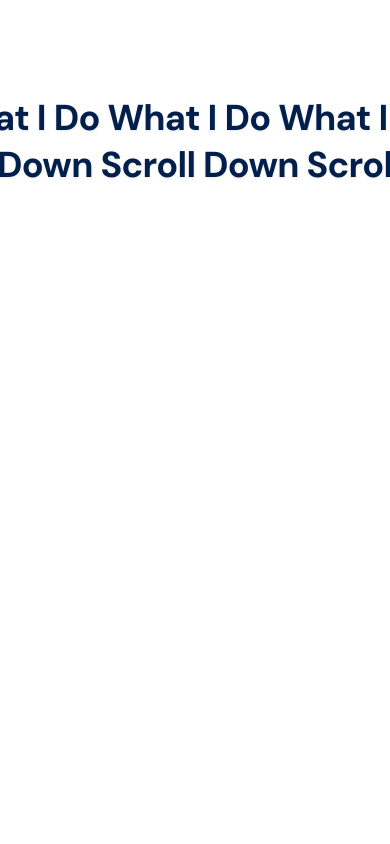
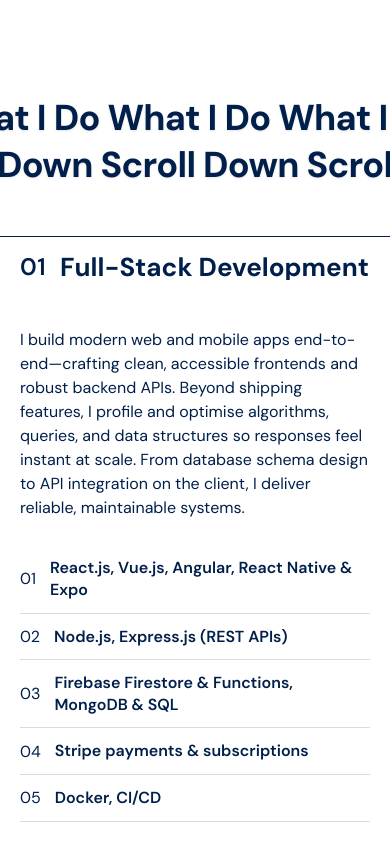
Before and after one commit to JIAJUNKK/jiajun-portfolio, a React (Vite) app: page / in a window 390 px wide. Shown: the part 1469-2313 px from the top of the page. Built offline with nearby package versions, Linux system fonts and the light colour scheme.

Commit message:
fix: refine WhatIDo card stacking scroll animation

```diff
--- a/src/components/WhatIdo/WhatIDo.jsx
+++ b/src/components/WhatIdo/WhatIDo.jsx
@@ -4,8 +4,6 @@ import { ScrollTrigger } from "gsap/ScrollTrigger";
 import { SERVICES } from "../../constants";
 import "./WhatIDo.scss";
 
-ScrollTrigger.config({ ignoreMobileResize: true });      // GSAP 3.12+
-if (ScrollTrigger.isTouch) ScrollTrigger.normalizeScroll(true);
 gsap.registerPlugin(ScrollTrigger);
 
 export default function WhatIDo({ services = SERVICES }) {
@@ -14,137 +12,301 @@ export default function WhatIDo({ services = SERVICES }) {
     const cardsRef = useRef([]);
 
     useLayoutEffect(() => {
-        const NAV_H = document.querySelector(".navbar")?.offsetHeight || 100;
-        const OFFSET = NAV_H + 24;
+        const root = rootRef.current;
+        const stage = stageRef.current;
+        const cards = cardsRef.current.filter(Boolean);
 
-        const ready = async () => {
-            try { await (document.fonts?.ready ?? Promise.resolve()); } catch { }
-            await new Promise(r => requestAnimationFrame(() => requestAnimationFrame(r)));
+        if (!root || !stage || !cards.length) return;
+
+        let frame = null;
+
+        // --------------------------------------------------
+        // Measurements
+        // --------------------------------------------------
+
+        const getViewportHeight = () =>
+            window.visualViewport?.height ?? window.innerHeight;
+
+        const getNavbarHeight = () =>
+            document
+                .querySelector(".navbar")
+                ?.getBoundingClientRect()
+                .height ?? 0;
+
+        const getPinOffset = () => getNavbarHeight();
+
+        const setStageHeight = () => {
+            const available =
+                getViewportHeight() - getPinOffset();
+
+            stage.style.height = `${Math.max(
+                300,
+                available
+            )}px`;
         };
 
-        let mm = null;
-        let ctx = null;
-        let killed = false;
+        /*
+         * Every header has the same CSS height,
+         * so measuring the first one is enough.
+         */
+        const getHeaderHeight = () => {
+            const header =
+                cards[0]?.querySelector(".rows__header");
 
-        const init = async () => {
-            await ready();
-            if (killed) return;
-            mm = gsap.matchMedia();
-            ctx = gsap.context(() => {
-                mm.add("(min-width: 1025px)", () => {
-                    const cards = cardsRef.current.filter(Boolean);
-                    if (!cards.length) return;
+            return (
+                header?.getBoundingClientRect().height ??
+                64
+            );
+        };
 
-                    const STACK_GAP = 90;
-                    const SCROLL_PER_CARD = 420;
+        /*
+         * Card 01 = 0
+         * Card 02 = 1 header down
+         * Card 03 = 2 headers down
+         */
+        const getCardRestY = (index) =>
+            index * getHeaderHeight();
 
-                    cards.forEach((el, i) => (el.style.zIndex = String(100 + i)));
+        /*
+         * One transition per incoming card.
+         */
+        const getScrollPerCard = () =>
+            gsap.utils.clamp(
+                320,
+                650,
+                getViewportHeight() * 0.72
+            );
 
-                    const tl = gsap.timeline({
-                        defaults: { ease: "power1.out" },
+        setStageHeight();
+
+        // --------------------------------------------------
+        // GSAP
+        // --------------------------------------------------
+
+        const ctx = gsap.context(() => {
+            cards.forEach((card, index) => {
+                gsap.set(card, {
+                    zIndex: 100 + index,
+                    force3D: true,
+                });
+            });
+
+            /*
+             * First card is already on screen.
+             */
+            gsap.set(cards[0], {
+                y: 0,
+            });
+
+            /*
+             * Remaining cards wait immediately below
+             * the pinned stage.
+             */
+            gsap.set(cards.slice(1), {
+                y: () => stage.clientHeight,
+            });
+
+            if (cards.length === 1) return;
+
+            const timeline = gsap.timeline({
+                defaults: {
+                    ease: "none",
+                },
+
                 scrollTrigger: {
-                            trigger: stageRef.current,
-                            start: () => `top top+=${OFFSET}`,
-                            // add extra runway so release feels natural
+                    trigger: stage,
+
+                    start: () =>
+                        `top top+=${getPinOffset()}`,
+
+                    /*
+                     * No fake dead-scroll after the final card.
+                     */
                     end: () =>
-                                `+=${cards.length * SCROLL_PER_CARD + Math.round(window.innerHeight * 0.5)}`,
-                            scrub: 0.7,
+                        `+=${Math.round(
+                            (cards.length - 1) *
+                            getScrollPerCard()
+                        )}`,
+
                     pin: true,
                     pinSpacing: true,
-                            fastScrollEnd: false,
+
+                    scrub: 0.35,
+
                     anticipatePin: 1,
+
                     invalidateOnRefresh: true,
                 },
             });
 
-                    cards.forEach((card, i) => {
-                        tl.fromTo(
+            cards.slice(1).forEach((card, index) => {
+                const cardIndex = index + 1;
+
+                timeline.fromTo(
                     card,
-                            { y: "110%", immediateRender: false },
-                            { y: i * STACK_GAP, duration: 0.9, ease: "power1.out" },
-                            i
+                    {
+                        y: () => stage.clientHeight,
+                    },
+                    {
+                        /*
+                         * This is the key.
+                         *
+                         * Each new card stops exactly
+                         * one header below the previous.
+                         */
+                        y: () =>
+                            getCardRestY(cardIndex),
+
+                        duration: 1,
+                        ease: "none",
+                    },
+                    index
                 );
             });
+        }, root);
 
-                    return () => tl.scrollTrigger?.kill();
+        // --------------------------------------------------
+        // Refresh handling
+        // --------------------------------------------------
+
+        const requestRefresh = () => {
+            if (frame) {
+                cancelAnimationFrame(frame);
+            }
+
+            frame = requestAnimationFrame(() => {
+                setStageHeight();
+
+                requestAnimationFrame(() => {
+                    ScrollTrigger.refresh();
                 });
-                // Mobile & tablets
-                mm.add("(max-width: 1024px)", () => {
-                    const cards = cardsRef.current.filter(Boolean);
-                    if (!cards.length) return;
-
-                    const STACK_GAP = 65;
-                    const SCROLL_PER_CARD = 420;
-
-                    cards.forEach((el, i) => (el.style.zIndex = String(100 + i)));
-
-                    const tl = gsap.timeline({
-                        defaults: { ease: "power1.out" },
-                        scrollTrigger: {
-                            trigger: stageRef.current,
-                            start: () => `top top+=${OFFSET}`,
-                            end: `+=${cards.length * SCROLL_PER_CARD}`,
-                            scrub: 0.8,
-                            pin: true,
-                            anticipatePin: 1,
-                            invalidateOnRefresh: true,
-                        },
             });
-
-                    cards.forEach((card, i) => {
-                        tl.fromTo(
-                            card,
-                            { y: "110%", immediateRender: false },
-                            { y: i * STACK_GAP, duration: 0.9, ease: "power1.out" },
-                            i
-                        );
-                    });
-
-                    return () => tl.scrollTrigger?.kill();
-                });
-            }, rootRef);
-
-            ScrollTrigger.refresh();
-            requestAnimationFrame(() => { if (!killed) ScrollTrigger.refresh(); });
         };
 
-        init();
+        const handleRefreshInit = () => {
+            setStageHeight();
+        };
+
+        ScrollTrigger.addEventListener(
+            "refreshInit",
+            handleRefreshInit
+        );
+
+        window.addEventListener(
+            "resize",
+            requestRefresh
+        );
+
+        window.visualViewport?.addEventListener(
+            "resize",
+            requestRefresh
+        );
+
+        document.fonts?.ready
+            ?.then(requestRefresh)
+            .catch(() => { });
+
+        requestRefresh();
 
         return () => {
-            killed = true;
-            ctx?.revert();
-            mm?.revert();
+            if (frame) {
+                cancelAnimationFrame(frame);
+            }
+
+            window.removeEventListener(
+                "resize",
+                requestRefresh
+            );
+
+            window.visualViewport?.removeEventListener(
+                "resize",
+                requestRefresh
+            );
+
+            ScrollTrigger.removeEventListener(
+                "refreshInit",
+                handleRefreshInit
+            );
+
+            ctx.revert();
         };
-    }, []);
+    }, [services.length]);
 
     return (
-        <div className="what-i-do-rows" ref={rootRef} aria-labelledby="what-title">
-            <div className="rows__stage" ref={stageRef}>
-                {services.map((s, i) => (
+        <section
+            ref={rootRef}
+            className="what-i-do-rows"
+            aria-labelledby="what-title"
+        >
+            <div
+                ref={stageRef}
+                className="rows__stage"
+            >
+                {services.map((service, index) => (
                     <article
-                        key={s.id}
+                        key={service.id}
                         className="rows__card"
-                        ref={(el) => (cardsRef.current[i] = el)}
+                        ref={(element) => {
+                            cardsRef.current[index] =
+                                element;
+                        }}
                     >
-                        <div className="rows__numRow">
-                            <span className="rows__num">{String(i + 1).padStart(2, "0")}</span>
-                        </div>
+                        <header className="rows__header">
+                            <span className="rows__num">
+                                {String(index + 1).padStart(
+                                    2,
+                                    "0"
+                                )}
+                            </span>
+
+                            <h3 className="rows__h3">
+                                {service.title}
+                            </h3>
+                        </header>
 
                         <div className="rows__content">
-                            <h3 className="rows__h3">{s.title}</h3>
-                            <p className="rows__body">{s.body}</p>
-                            <ul className="rows__bullets" role="list">
-                                {(s.bullets || []).map((b, j) => (
-                                    <li key={j} className="rows__bullet">
-                                        <span className="rows__bulletIndex">{String(j + 1).padStart(2, "0")}</span>
-                                        <span className="rows__bulletLabel">{b}</span>
+                            <p className="rows__body">
+                                {service.body}
+                            </p>
+
+                            {!!service.bullets?.length && (
+                                <ul
+                                    className="rows__bullets"
+                                    role="list"
+                                >
+                                    {service.bullets.map(
+                                        (
+                                            bullet,
+                                            bulletIndex
+                                        ) => (
+                                            <li
+                                                key={
+                                                    bulletIndex
+                                                }
+                                                className="rows__bullet"
+                                            >
+                                                <span className="rows__bulletIndex">
+                                                    {String(
+                                                        bulletIndex +
+                                                        1
+                                                    ).padStart(
+                                                        2,
+                                                        "0"
+                                                    )}
+                                                </span>
+
+                                                <span className="rows__bulletLabel">
+                                                    {bullet}
+                                                </span>
                                             </li>
-                                ))}
+                                        )
+                                    )}
                                 </ul>
+                            )}
                         </div>
                     </article>
                 ))}
             </div>
-        </div>
+        </section>
     );
 }
--- a/src/components/WhatIdo/WhatIDo.scss
+++ b/src/components/WhatIdo/WhatIDo.scss
@@ -1,137 +1,276 @@
 @use "../../styles/theme" as *;
-
-$left-col-min: 120px;
-$left-col-max: 220px;
 
 .what-i-do-rows {
     width: 100%;
-    margin: 0 auto;
-    padding: clamp(48px, 8vw, 120px) 0;
+    position: relative;
+
+    padding:
+        clamp(48px, 7vw, 100px) 0;
+
     color: $primary-text-color;
+}
+
+
+/* ======================================================
+   STAGE
+   ====================================================== */
 
 .rows__stage {
     position: relative;
-        height: 150svh;
+
     width: 100%;
+    height: 100dvh;
+
     overflow: hidden;
+
+    background: $light;
+}
+
+
+/* ======================================================
+   CARD
+   ====================================================== */
 
 .rows__card {
     position: absolute;
     inset: 0;
+
+    width: 100%;
+    height: 100%;
+
     background: $light;
+
+    overflow: hidden;
+
     border-top: 1px solid $primary;
-            display: flex;
-            flex-direction: row;
-            justify-content: space-between;
-            align-items: flex-start;
-            gap: 10vw;
-            padding-inline: $pad-mobile;
+
     will-change: transform;
+    backface-visibility: hidden;
+}
 
-            .rows__numRow {
-                display: flex;
-                flex-direction: row;
+
+/* ======================================================
+   HEADER
+
+   THIS is the visible piece of old cards.
+   All cards use the exact same header height.
+   ====================================================== */
+
+.rows__header {
+    /*
+     * This controls how much of every previous
+     * card remains visible.
+     */
+    height: clamp(64px,
+            8vh,
+            92px);
+
+    display: grid;
+
+    grid-template-columns:
+        minmax(90px, 18vw) minmax(0, 1fr);
+
     align-items: center;
-                gap: 12px;
-                flex: 0 0 clamp($left-col-min, 22vw, $left-col-max);
-                min-width: clamp($left-col-min, 22vw, $left-col-max);
 
-                @include mobile {
-                    min-width: 0;
+    gap: clamp(24px,
+            6vw,
+            100px);
+
+    padding-inline:
+        clamp(20px, 6vw, 96px);
+
+    background: $light;
 }
+
 
 .rows__num {
     font-size: $fs-num;
     font-weight: 600;
-                    letter-spacing: .02em;
+
+    line-height: 1;
+
+    letter-spacing: 0.02em;
+}
+
+
+.rows__h3 {
+    min-width: 0;
+
+    margin: 0;
+
+    font-size: $fs-h3;
+
+    line-height: 1;
+
+    /*
+     * Prevent a long title wrapping and changing
+     * the stack height.
+     */
+    white-space: nowrap;
+    overflow: hidden;
+    text-overflow: ellipsis;
+}
+
+
+/* ======================================================
+   BODY
+   ====================================================== */
+
+.rows__content {
+    height: calc(100% - clamp(64px, 8vh, 92px));
+
+    overflow: hidden;
+
+    display: grid;
+
+    grid-template-columns:
+        minmax(90px, 18vw) minmax(0, 1fr);
+
+    column-gap: clamp(24px,
+            6vw,
+            100px);
+
+    align-content: start;
+
+    padding:
+        clamp(24px, 4vh, 48px) clamp(20px, 6vw, 96px);
+}
+
+.rows__body,
+.rows__bullets {
+    grid-column: 2;
+}
+
+.rows__body {
+    width: 100%;
+    max-width: 68ch;
+
+    margin:
+        0 0 clamp(16px, 3vh, 28px);
+
+    font-size: $fs-p;
+    line-height: 1.5;
+}
+
+
+.rows__bullets {
+    width: 100%;
+    max-width: 68ch;
+
+    margin: 0;
+    padding: 0;
+
+    list-style: none;
+}
+
+
+.rows__bullet {
+    display: grid;
+
+    grid-template-columns:
+        auto minmax(0, 1fr);
+
+    gap: 14px;
+
+    align-items: center;
+
+    padding: 12px 0;
+
+    border-bottom:
+        1px solid rgba(0, 0, 0, 0.14);
+}
+
+
+.rows__bulletIndex {
+    white-space: nowrap;
+
+    font-feature-settings: "tnum";
+}
+
+
+.rows__bulletLabel {
+    min-width: 0;
+
+    font-size: $fs-p;
+    font-weight: 600;
+
+    line-height: 1.35;
+}
+
+
+/* ======================================================
+   TABLET / MOBILE
+   ====================================================== */
+
+@media (max-width: 1024px) {
+    .rows__header {
+        height: clamp(54px,
+                7vh,
+                68px);
+
+        grid-template-columns:
+            auto minmax(0, 1fr);
+
+        gap: 14px;
+
+        padding-inline: $pad-mobile;
+    }
+
+    .rows__h3 {
+        /*
+         * Still one line because the height of the
+         * header must remain predictable.
+         */
+        white-space: nowrap;
+        overflow: hidden;
+        text-overflow: ellipsis;
+    }
+
+    .rows__content {
+        height: calc(100% - clamp(54px, 7vh, 68px));
+
+        display: block;
+
+        padding:
+            clamp(20px, 4vh, 32px) $pad-mobile;
+    }
+
+    .rows__body,
+    .rows__bullets {
+        width: 100%;
+        max-width: none;
     }
 }
 
+
+/* ======================================================
+   SHORT VIEWPORTS
+   1168 × 545 etc.
+   ====================================================== */
+
+@media (max-height: 650px) {
+    .rows__header {
+        /*
+         * Make the visible strips smaller when
+         * vertical space is limited.
+         */
+        height: 54px;
+    }
+
     .rows__content {
-                display: flex;
-                flex-direction: column;
-                align-items: flex-start;
-                justify-content: flex-start;
-                flex: 1 1 auto;
-                min-width: 0;
+        height: calc(100% - 54px);
 
-                .rows__h3 {
-                    font-size: $fs-h3;
-                    line-height: 1.1;
-                    margin-bottom: 5vh;
+        padding-top: 18px;
+        padding-bottom: 18px;
     }
 
     .rows__body {
-                    font-size: $fs-p;
-                    margin: 0 0 18px 0;
+        line-height: 1.35;
+
+        margin-bottom: 10px;
     }
 
-                .rows__bullets {
-                    display: grid;
-                    gap: 14px;
-                    max-width: 68ch;
-
     .rows__bullet {
-                        display: grid;
-                        grid-template-columns: auto 1fr;
-                        align-items: center;
-                        gap: 14px;
-                        padding: 12px 0;
-                        border-bottom: 1px solid rgba(0, 0, 0, 0.14);
-
-                        .rows__bulletIndex {
-                            font-feature-settings: "tnum";
-                        }
-
-                        .rows__bulletLabel {
-                            font-weight: 600;
-                            font-size: $fs-p;
+        padding: 7px 0;
     }
 }
-                }
-            }
-        }
-    }
-
-    @include mobile {
-        .rows__stage {
-            height: 100svh;
-        }
-
-        .rows__stage .rows__card {
-            display: grid;
-            grid-template-columns: auto 1fr;
-            grid-template-rows: 0.1fr min-content auto;
-            gap: 8px 16px;
-            padding-top: 16px;
-            position: absolute;
-            inset: 0;
-        }
-
-        .rows__stage .rows__card .rows__numRow {
-            grid-column: 0.5;
-            grid-row: 1;
-        }
-
-        .rows__stage .rows__card .rows__content {
-            display: contents;
-        }
-
-        .rows__stage .rows__card .rows__content .rows__h3 {
-            grid-column: 2;
-            grid-row: 1;
-            margin: 0 0 8px 0;
-        }
-
-        .rows__stage .rows__card .rows__content .rows__body {
-            grid-column: 1 / -1;
-            grid-row: 2;
-            margin: 0 0 12px 0;
-        }
-
-        .rows__stage .rows__card .rows__content .rows__bullets {
-            grid-column: 1 / -1;
-            grid-row: 3;
-        }
-    }
-}
```
Lines whose indentation alone changed are shown as unchanged.
